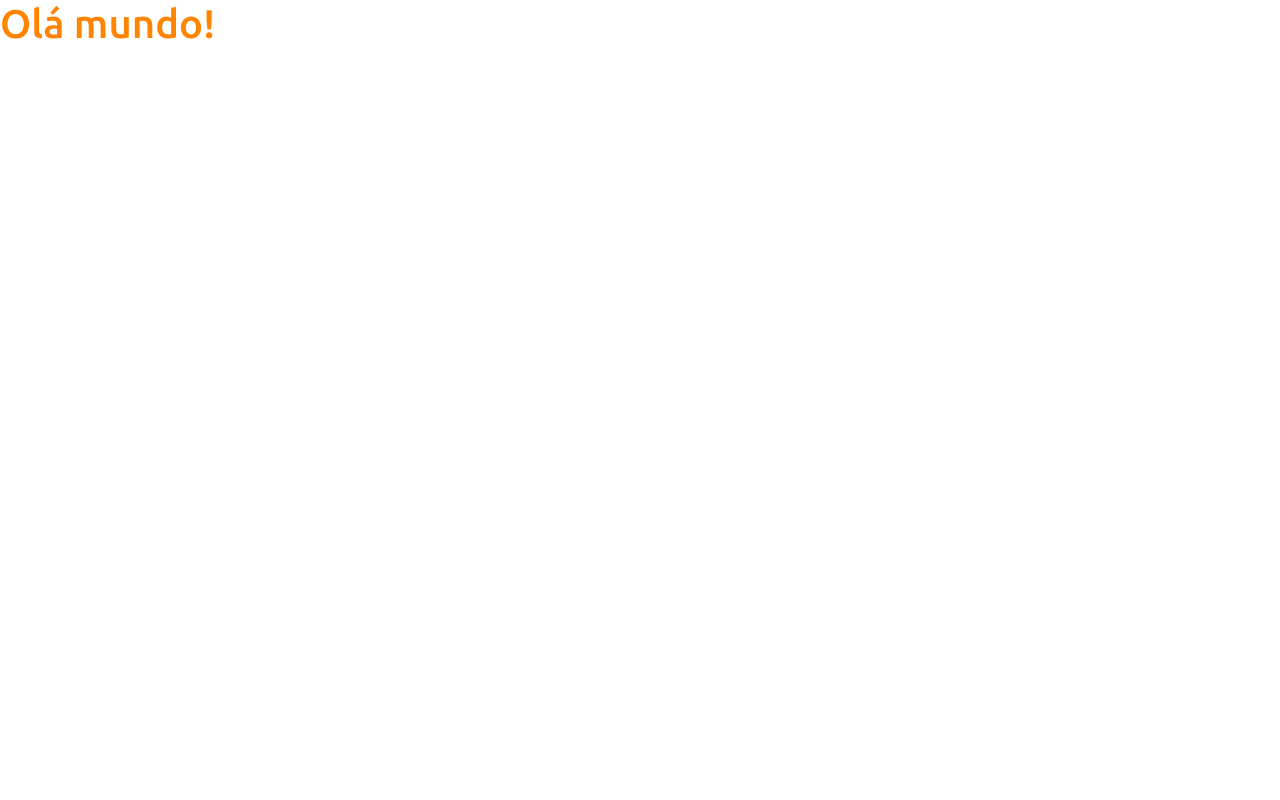
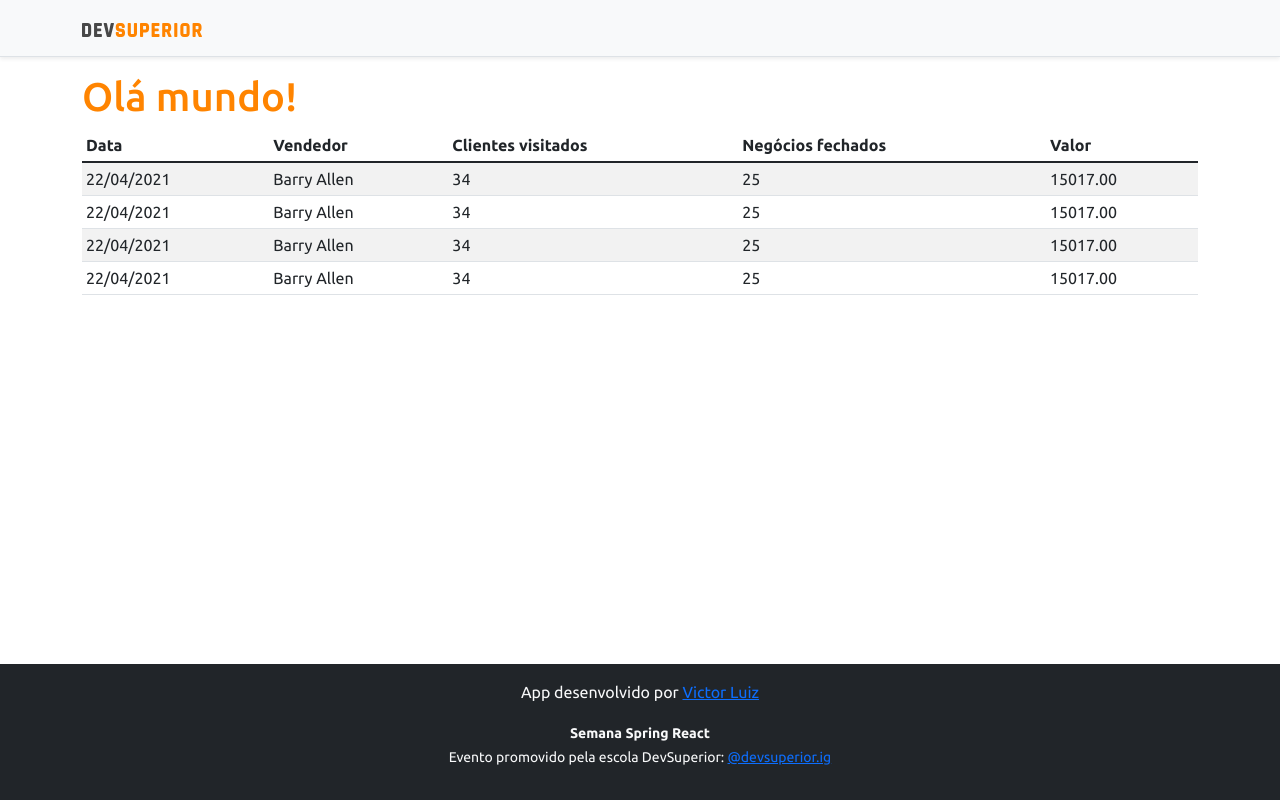
Before and after one commit to victorlrosa/sds4-dsvendas, a React (Create React App) app in the folder frontend/: page / in a window 1280 px wide. Built offline with nearby package versions, Linux system fonts and the light colour scheme.

Commit message:
Basic static components

```diff
--- a/frontend/src/App.tsx
+++ b/frontend/src/App.tsx
@@ -1,9 +1,17 @@
+import NavBar from "components/NavBar";
+import Footer from "components/Footer";
+import DataTable from "components/DataTable";
 
 function App() {
   return (
-    <div>
-      <h1 className="text-primary">Olá mundo!</h1>
-    </div>
+    <>
+      <NavBar />
+      <div className="container">
+        <h1 className="text-primary">Olá mundo!</h1>
+        <DataTable/>
+      </div>
+      <Footer/>
+    </>
   );
 }
 
--- /dev/null
+++ b/frontend/src/components/DataTable/index.tsx
@@ -0,0 +1,50 @@
+function DataTable() {
+    return (
+        <div className="table-responsive">
+            <table className="table table-striped table-sm">
+                <thead>
+                    <tr>
+                        <th>Data</th>
+                        <th>Vendedor</th>
+                        <th>Clientes visitados</th>
+                        <th>Negócios fechados</th>
+                        <th>Valor</th>
+                    </tr>
+                </thead>
+                <tbody>
+                    <tr>
+                        <td>22/04/2021</td>
+                        <td>Barry Allen</td>
+                        <td>34</td>
+                        <td>25</td>
+                        <td>15017.00</td>
+                    </tr>
+                    <tr>
+                        <td>22/04/2021</td>
+                        <td>Barry Allen</td>
+                        <td>34</td>
+                        <td>25</td>
+                        <td>15017.00</td>
+                    </tr>
+                    <tr>
+                        <td>22/04/2021</td>
+                        <td>Barry Allen</td>
+                        <td>34</td>
+                        <td>25</td>
+                        <td>15017.00</td>
+                    </tr>
+                    <tr>
+                        <td>22/04/2021</td>
+                        <td>Barry Allen</td>
+                        <td>34</td>
+                        <td>25</td>
+                        <td>15017.00</td>
+                    </tr>
+                </tbody>
+            </table>
+        </div>
+
+    );
+}
+
+export default DataTable;
--- /dev/null
+++ b/frontend/src/components/Footer/index.tsx
@@ -0,0 +1,13 @@
+function Footer() {
+    return (
+        <footer className="footer mt-auto py-3 bg-dark">
+            <div className="container">
+                <p className="text-light">App desenvolvido por <a href="https://github.com/victorlrosa" target="_blank" rel="noreferrer">Victor Luiz</a></p>
+                <p className="text-light"><small><strong>Semana Spring React</strong><br />
+                    Evento promovido pela escola DevSuperior: <a href="https://instagram.com/devsuperior.ig" target="_blank" rel="noreferrer">@devsuperior.ig</a></small></p>
+            </div>
+        </footer>
+    );
+}
+
+export default Footer;
--- /dev/null
+++ b/frontend/src/components/NavBar/index.tsx
@@ -0,0 +1,16 @@
+import ImgDsDark from 'assets/img/ds-dark.svg';
+
+function NavBar() {
+    return (
+        <div className="d-flex flex-column flex-md-row align-items-center p-3 px-md-4 mb-3 bg-light border-bottom shadow-sm">
+            <div className="container">
+                <nav className="my-2 my-md-0 mr-md-3">
+                    <img src={ImgDsDark} alt="DevSuperior" width="120" />
+                </nav>
+            </div>
+        </div>
+
+    );
+}
+
+export default NavBar;
--- a/frontend/src/index.tsx
+++ b/frontend/src/index.tsx
@@ -11,7 +11,3 @@
   </React.StrictMode>,
   document.getElementById('root')
 );
-
-// If you want to start measuring performance in your app, pass a function
-// to log results (for example: reportWebVitals(console.log))
-// or send to an analytics endpoint. Learn more: https://bit.ly/CRA-vitals
```
Also changed, not shown: frontend/src/assets/img/ds-dark.svg (added).
